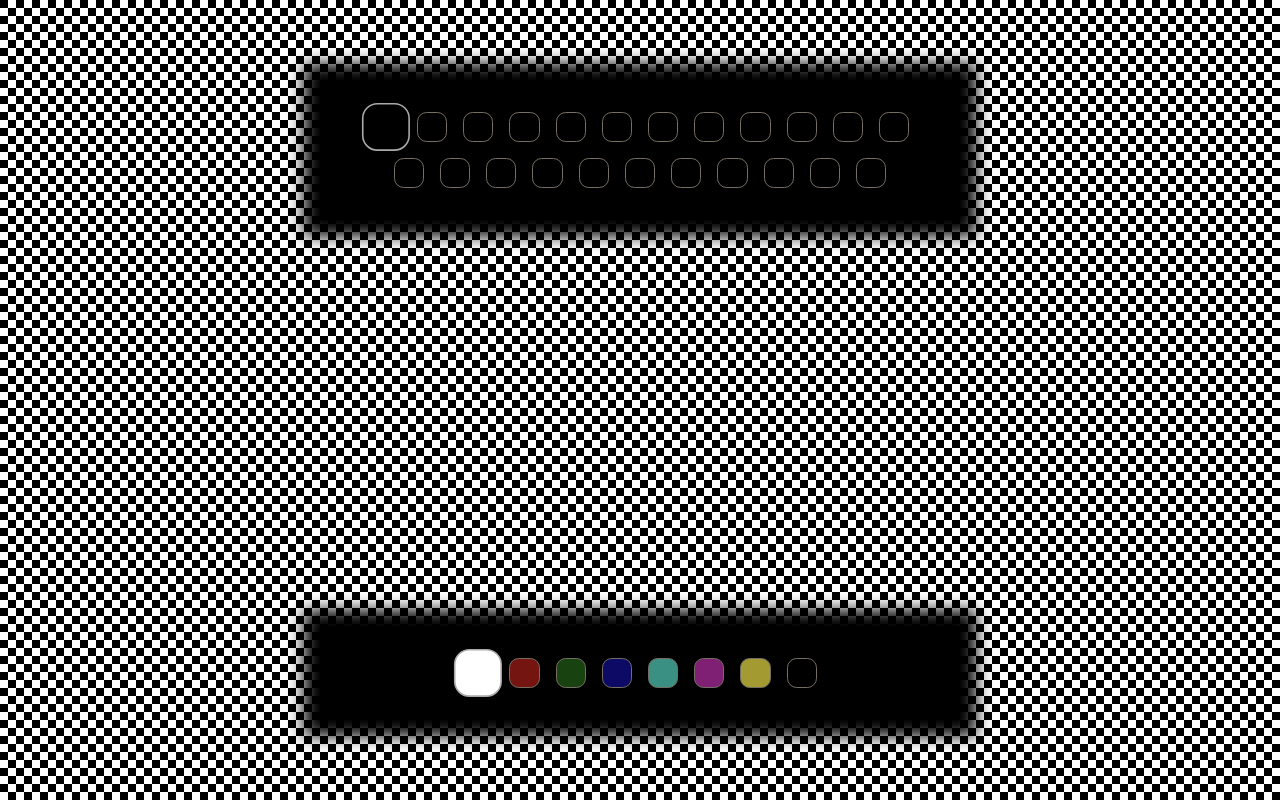
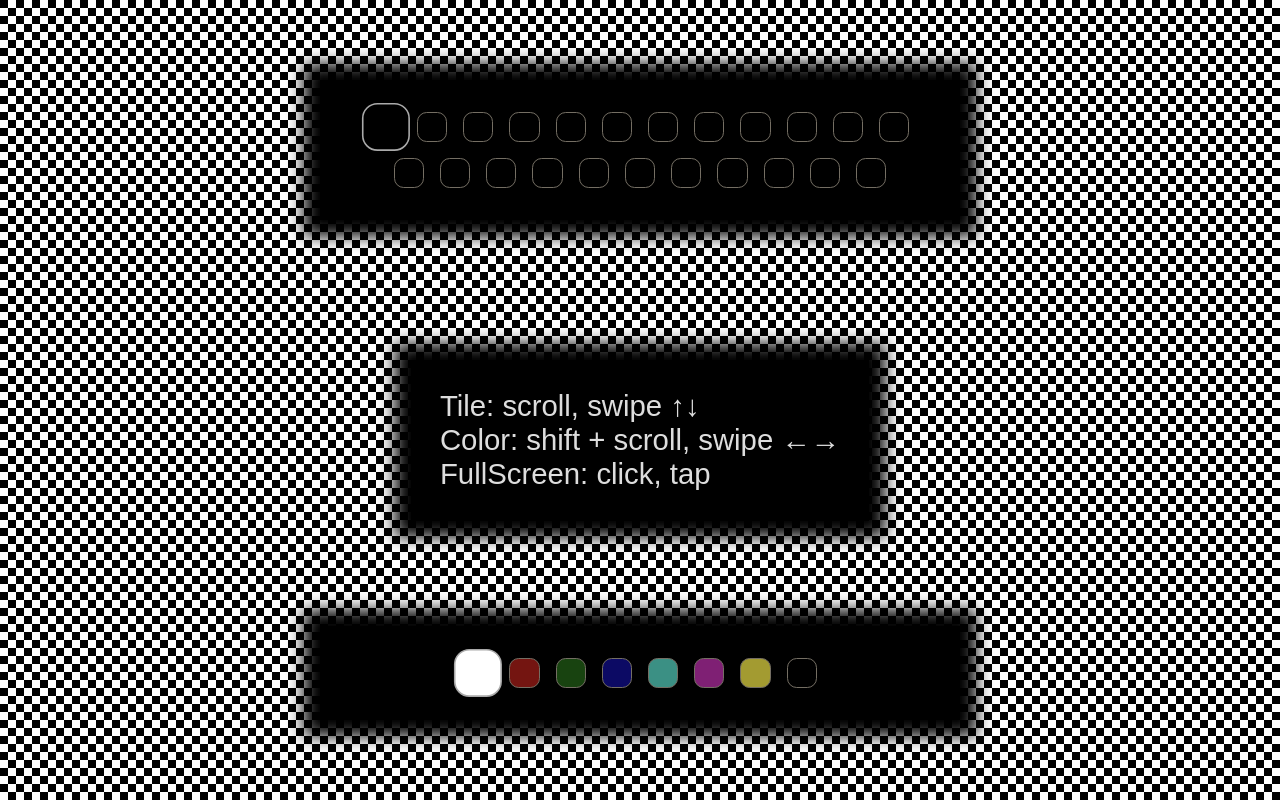
Before and after one commit to 532910/dot-for-dot, a plain HTML site: page index.html in a window 1280 px wide. Drawn offline with Linux system fonts and the light colour scheme.

Commit message:
add help

```diff
--- a/index.html
+++ b/index.html
@@ -19,6 +19,11 @@ See http://www.gnu.org/licenses/agpl-3.0.html
 </head>
 <body>
 	<canvas id="canvas"></canvas>
+	<div id="help">
+		<p>Tile: scroll, swipe ↑↓</p>
+		<p>Color: shift + scroll, swipe ←→</p>
+		<p>FullScreen: click, tap</p>
+	</div>
 	<div class="select" id="colors"></div>
 	<div class="select" id="tiles"></div>
 </body>
--- a/main.css
+++ b/main.css
@@ -80,3 +80,13 @@ input[type="radio"]:checked {
 @media screen and (min-width: 15cm) {
 	.select { width: 50%; }
 }
+
+#help {
+	position: fixed;
+	top: 45%;
+	background-color: black;
+	padding: 1em;
+	font-size: 22pt;
+	box-shadow: 0 0 16px 16px black;
+	transition: opacity 1s ease-in-out;
+}
--- a/tile.js
+++ b/tile.js
@@ -128,6 +128,8 @@ function RadioHandler( e ){
 }
 
 function EventHandler( e ){
+//	document.getElementById( 'help' ).style.display = 'none';
+	document.getElementById( 'help' ).style.opacity = 0;
 	switch( e.type ){
 		case 'keydown':
 			switch( e.key ){
```
